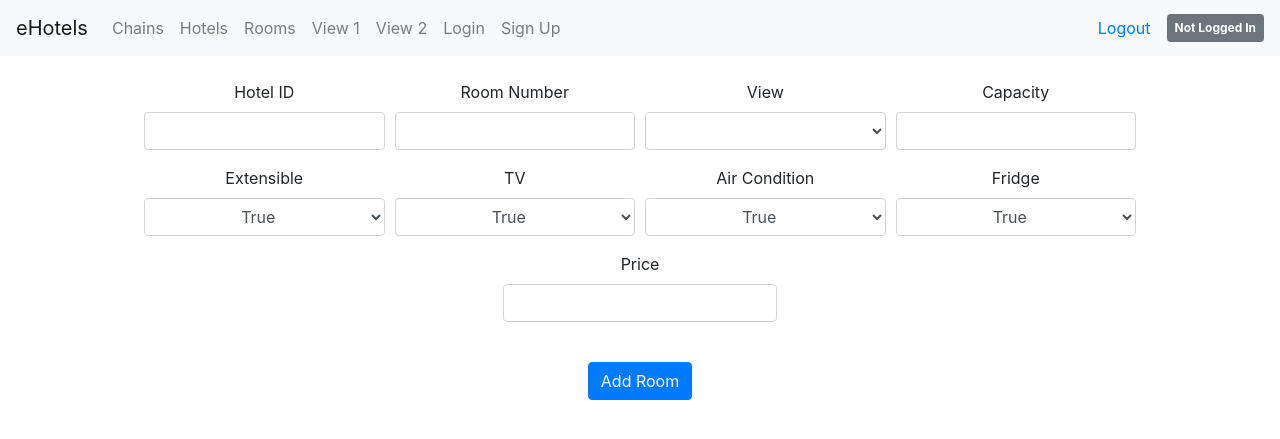
After one commit to matthewsia98/CSI2132-DatabasesI-eHotels, a Flask app: page /new-room/ in a window 1280 px wide. The commit adds this page. Shown: the top 439 px of the page. Run offline with Flask 2, Linux system fonts and the light colour scheme; a database or web service that is not in the repository returns one stand-in record (values such as "Sample title"); some libraries are stand-ins or nearby versions.

Commit message:
add ability to add new chains, hotels and rooms

```diff
--- a/main.py
+++ b/main.py
@@ -1,7 +1,14 @@
-import traceback
+import argparse
 
-from website import create_app, db
+from website import create_app
+
+parser = argparse.ArgumentParser()
+parser.add_argument("--remote", action="store_true")
 
 if __name__ == "__main__":
-    app = create_app()
+    args = parser.parse_args()
+
+    app = create_app(remote=args.remote)
+
+    # app.run(host="0.0.0.0") # externally visible
     app.run(host="localhost", debug=True)
--- a/website/templates/base.html
+++ b/website/templates/base.html
@@ -61,9 +61,6 @@
           <button type="submit" class="btn btn-light">
             {{ session.get("user").get("type") }} {{
             session.get("user").get("id") }}
-            <br />
-            {{ session.get("user").get("first_name") }} {{
-            session.get("user").get("last_name") }}
           </button>
         </form>
         {% endif %}
--- a/website/templates/edit_user.html
+++ b/website/templates/edit_user.html
@@ -1,7 +1,6 @@
 {% extends "base.html" %}
 {% block title %}Edit User{% endblock %}
 {% block content %}
-    {% if update_success %}<div class="alert alert-success" role="alert">User updated successfully!</div>{% endif %}
     <form action="/edit-user" method="post">
         <div class="form-row">
             <div class="form-group col">
--- /dev/null
+++ b/website/templates/new_room.html
@@ -0,0 +1,104 @@
+{% extends "base.html" %}
+{% block title %}New Room{% endblock %}
+{% block
+    content %}
+    <br />
+    <div class="d-flex justify-content-center align-items-center text-center">
+        <form action="{{ url_for('views.new_room') }}" method="post">
+            <div class="form-row">
+                <div class="form-group col">
+                    <label for="hotel-id">Hotel ID</label>
+                    <input type="text"
+                           class="form-control text-center"
+                           id="hotel-id"
+                           name="hotel-id"/>
+                </div>
+                <div class="form-group col">
+                    <label for="room-number">Room Number</label>
+                    <input type="text"
+                           class="form-control text-center"
+                           id="room-number"
+                           name="room-number"/>
+                </div>
+                <div class="form-group col">
+                    <label for="view-type">View</label>
+                    <select id="view-type" class="form-control text-center" name="view-type">
+                        <option selected>
+                        </option>
+                        {% for view in views %}
+                            <option value="{{ view[0] }}">
+                                {{ view[1] }}
+                            </option>
+                        {% endfor %}
+                    </select>
+                </div>
+                <div class="form-group col">
+                    <label for="capacity">Capacity</label>
+                    <input type="text"
+                           class="form-control text-center"
+                           id="capacity"
+                           name="capacity"/>
+                </div>
+            </div>
+            <div class="form-row">
+                <div class="form-group col">
+                    <label for="extensible">Extensible</label>
+                    <select id="extensible" class="form-control text-center" name="extensible">
+                        <option value="True" selected>
+                            True
+                        </option>
+                        <option value="False">
+                            False
+                        </option>
+                    </select>
+                </div>
+                <div class="form-group col">
+                    <label for="tv">TV</label>
+                    <select id="tv" class="form-control text-center" name="tv">
+                        <option value="True" selected>
+                            True
+                        </option>
+                        <option value="False">
+                            False
+                        </option>
+                    </select>
+                </div>
+                <div class="form-group col">
+                    <label for="air-condition">Air Condition</label>
+                    <select id="air-condition"
+                            class="form-control text-center"
+                            name="air-condition">
+                        <option value="True" selected>
+                            True
+                        </option>
+                        <option value="False">
+                            False
+                        </option>
+                    </select>
+                </div>
+                <div class="form-group col">
+                    <label for="fridge">Fridge</label>
+                    <select id="fridge" class="form-control text-center" name="fridge">
+                        <option value="True" selected>
+                            True
+                        </option>
+                        <option value="False">
+                            False
+                        </option>
+                    </select>
+                </div>
+            </div>
+            <div class="form-row d-flex justify-content-center align-items-center">
+                <div class="form-group">
+                    <label for="price">Price</label>
+                    <input type="number"
+                           class="form-control text-center"
+                           id="price"
+                           name="price"/>
+                </div>
+            </div>
+            <br/>
+            <button type="submit" class="btn btn-primary">Add Room</button>
+        </form>
+    </div>
+{% endblock %}
--- a/website/views.py
+++ b/website/views.py
@@ -21,6 +21,7 @@ def chains():
                     chains.chain_name,
                     chains.num_hotels
                 FROM chains
+                ORDER BY chain_id
             """
     cursor = db.cursor()
     cursor.execute(query)
@@ -357,44 +358,45 @@ def delete_room(hotel_id=None, room_number=None):
 
 @views.route("/edit-user/", methods=["GET", "POST"])
 def edit_user():
-    update_success = False
-    cursor = db.cursor()
-    if session.get("user").get("type") == "customer":
-        customer_query = r"""SELECT customers.ssn,
-                                    customers.first_name,
-                                    customers.middle_initial,
-                                    customers.last_name,
-                                    customers.street_number,
-                                    customers.street_name,
-                                    customers.apt_number,
-                                    customers.city,
-                                    customers.province_or_state,
-                                    customers.country,
-                                    customers.zip
-                                FROM customers
-                                WHERE customer_id = %s
-                        """
-        cursor.execute(customer_query, (session.get("user").get("id"),))
-        user = cursor.fetchone()
-    elif session.get("user").get("type") == "employee":
-        employee_query = r"""SELECT employees.ssn,
-                                    employees.first_name,
-                                    employees.middle_initial,
-                                    employees.last_name,
-                                    employees.street_number,
-                                    employees.street_name,
-                                    employees.apt_number,
-                                    employees.city,
-                                    employees.province_or_state,
-                                    employees.country,
-                                    employees.zip
-                                FROM employees
-                                WHERE employee_id = %s
-                        """
-        cursor.execute(employee_query, (session.get("user").get("id"),))
-        user = cursor.fetchone()
-
-    if request.method == "POST":
+    cursor = db.cursor()
+    if request.method == "GET":
+        if session.get("user").get("type") == "customer":
+            customer_query = r"""SELECT customers.ssn,
+                                        customers.first_name,
+                                        customers.middle_initial,
+                                        customers.last_name,
+                                        customers.street_number,
+                                        customers.street_name,
+                                        customers.apt_number,
+                                        customers.city,
+                                        customers.province_or_state,
+                                        customers.country,
+                                        customers.zip
+                                    FROM customers
+                                    WHERE customer_id = %s
+                            """
+            cursor.execute(customer_query, (session.get("user").get("id"),))
+            user = cursor.fetchone()
+        elif session.get("user").get("type") == "employee":
+            employee_query = r"""SELECT employees.ssn,
+                                        employees.first_name,
+                                        employees.middle_initial,
+                                        employees.last_name,
+                                        employees.street_number,
+                                        employees.street_name,
+                                        employees.apt_number,
+                                        employees.city,
+                                        employees.province_or_state,
+                                        employees.country,
+                                        employees.zip
+                                    FROM employees
+                                    WHERE employee_id = %s
+                            """
+            cursor.execute(employee_query, (session.get("user").get("id"),))
+            user = cursor.fetchone()
+            cursor.close()
+            return render_template("edit_user.html", session=session, user=user)
+    elif request.method == "POST":
         query = (
             (
                 "UPDATE employees SET"
@@ -451,13 +453,10 @@ def edit_user():
         )
         result = cursor.fetchone()
         if result is not None:
-            update_success = True
+            flash("Successfully updated user", "success")
         db.commit()
-
-    cursor.close()
-    return render_template(
-        "edit_user.html", session=session, user=user, update_success=update_success
-    )
+        cursor.close()
+        return redirect(url_for("views.edit_user"))
 
 
 @views.route("/delete-chain/<int:chain_id>", methods=["POST"])
@@ -1495,8 +1494,115 @@ def view_two(hotel_id=None):
         cursor.execute(query + " WHERE hotel_id = %s", (request.form.get("hotel-id"),))
         capacities = cursor.fetchall()
 
+    db.commit()
     cursor.close()
     return render_template(
         "view_two.html",
         capacities=capacities,
     )
+
+
+@views.route("/new-chain/", methods=["GET", "POST"])
+def new_chain():
+    if request.method == "POST":
+        if request.form.get("chain-name") is None:
+            flash("Chain Name cannot be empty", "danger")
+        else:
+            try:
+                cursor = db.cursor()
+                query = r"""INSERT INTO chains (chain_name)
+                            VALUES (%s)
+                            RETURNING chain_id
+                        """
+                cursor.execute(query, (request.form.get("chain-name"),))
+                chain_id = cursor.fetchone()
+                if chain_id is not None:
+                    flash("Successfully added chain", "success")
+                db.commit()
+                cursor.close()
+            except IntegrityError:
+                flash("Unable to add chain", "danger")
+                db.rollback()
+
+    return render_template("new_chain.html", session=session)
+
+
+@views.route("/new-room/", methods=["GET", "POST"])
+def new_room():
+    cursor = db.cursor()
+    views_query = r"""SELECT DISTINCT id, description FROM view_types ORDER BY id"""
+    cursor.execute(views_query)
+    views = cursor.fetchall()
+
+    if request.method == "POST":
+        try:
+            query = r"""INSERT INTO rooms
+                        (hotel_id, room_number, capacity, price, view_type, extensible, tv, air_condition, fridge)
+                        VALUES (%s, %s, %s, %s, %s, %s, %s, %s, %s)
+                        RETURNING hotel_id, room_number
+                    """
+            cursor.execute(
+                query,
+                (
+                    request.form.get("hotel-id"),
+                    request.form.get("room-number"),
+                    request.form.get("capacity"),
+                    request.form.get("price"),
+                    request.form.get("view-type"),
+                    request.form.get("extensible"),
+                    request.form.get("tv"),
+                    request.form.get("air-condition"),
+                    request.form.get("fridge"),
+                ),
+            )
+            room = cursor.fetchone()
+            if room is not None:
+                flash("Successfully added room", "success")
+
+            db.commit()
+            cursor.close()
+        except IntegrityError:
+            db.rollback()
+            flash("Unable to add room", "danger")
+
+    return render_template("new_room.html", session=session, views=views)
+
+
+@views.route("/new-hotel/", methods=["GET", "POST"])
+def new_hotel():
+    cursor = db.cursor()
+    chains_query = (
+        r"""SELECT DISTINCT chain_id, chain_name FROM chains ORDER BY chain_id"""
+    )
+    cursor.execute(chains_query)
+    chains = cursor.fetchall()
+
+    if request.method == "POST":
+        query = r"""INSERT INTO hotels
+                    (street_number, street_name, city, province_or_state, country, zip, stars, chain_id)
+                    VALUES (%s, %s, %s, %s, %s, %s, %s, %s)
+                    RETURNING hotel_id
+                """
+        try:
+            cursor.execute(
+                query,
+                (
+                    request.form.get("street-number"),
+                    request.form.get("street-name"),
+                    request.form.get("city"),
+                    request.form.get("province-or-state"),
+                    request.form.get("country"),
+                    request.form.get("zip"),
+                    request.form.get("stars"),
+                    request.form.get("chain-id"),
+                ),
+            )
+            hotel_id = cursor.fetchone()
+            if hotel_id is not None:
+                flash("Successfully added hotel", "success")
+            cursor.close()
+        except IntegrityError:
+            db.rollback()
+            flash("Unable to add hotel", "danger")
+
+    return render_template("new_hotel.html", session=session, chains=chains)
```
Also changed, not shown: website/__init__.py (+14 -15 lines), website/templates/chains.html (+9 -5 lines), website/templates/hotels.html (+11 -0 lines), website/templates/new_chain.html (added, +19 -0 lines), website/templates/new_hotel.html (added, +90 -0 lines), website/templates/rooms.html (+11 -0 lines), 1 other file.
